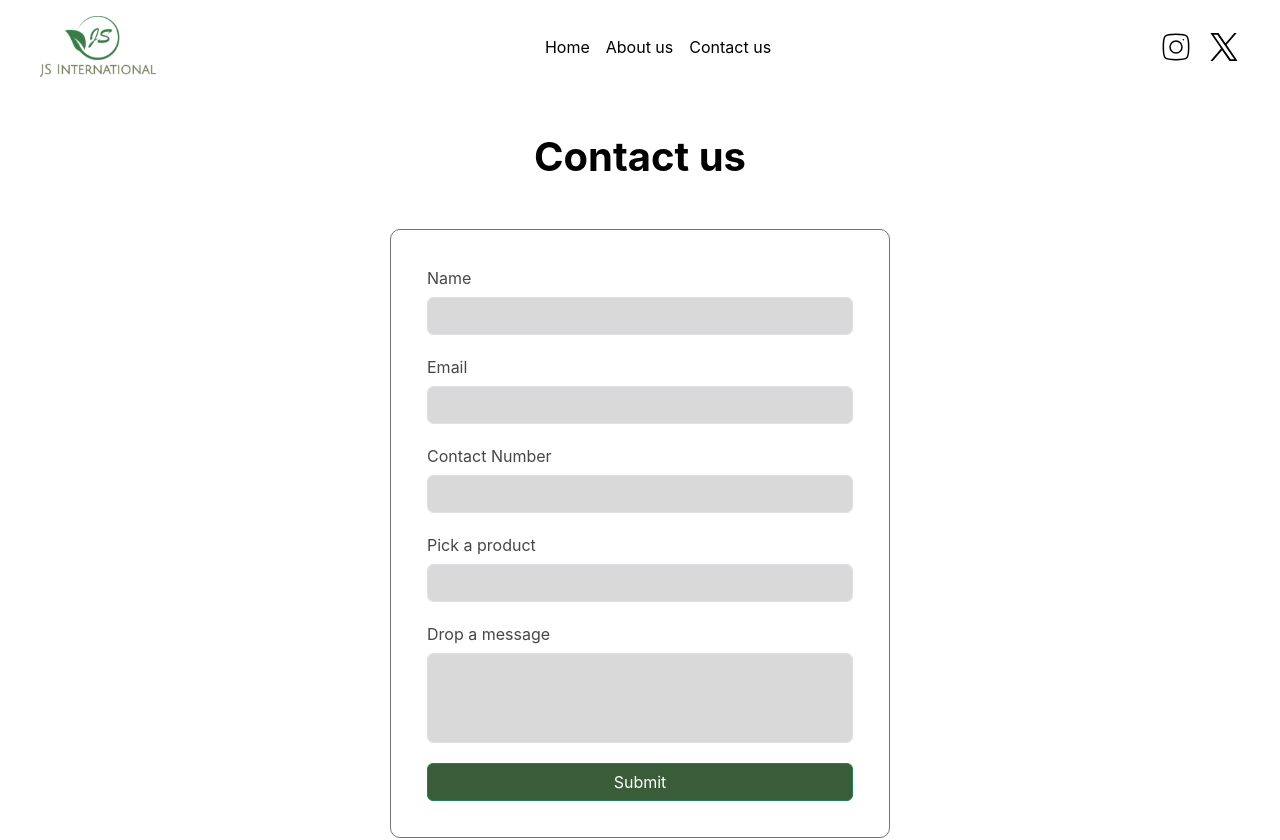
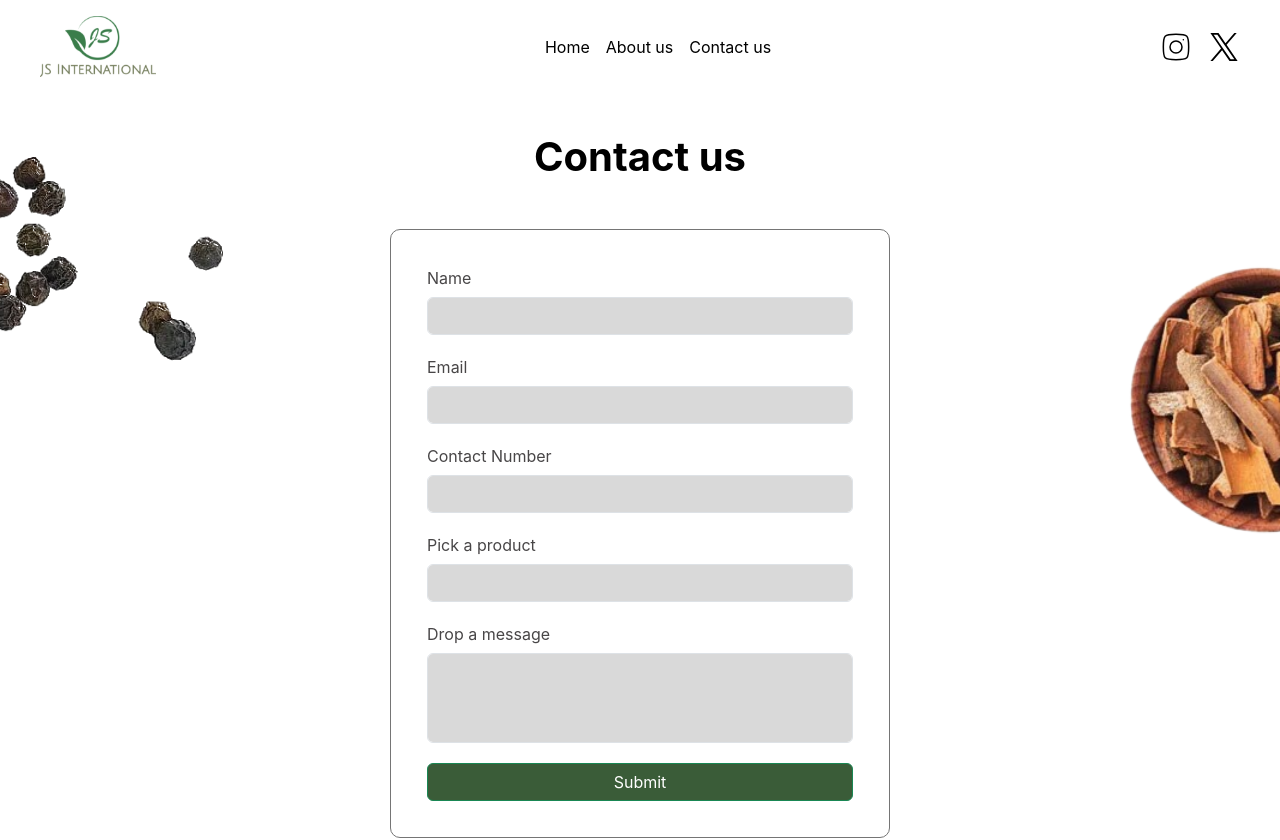
Before and after one commit to sai-kiran77/kokospices, a React (Create React App) app: page /contact in a window 1280 px wide. Shown: the top 840 px of the page. Built offline with nearby package versions, Linux system fonts and the light colour scheme.

Commit message:
Add images to FormComponent

```diff
--- a/src/FormComponent.css
+++ b/src/components/FormComponent.css
@@ -29,3 +29,16 @@
 .btn-clr{
   background-color: #3A5C38;
 }
+
+.pepper-image{
+  position: absolute;
+  left: -100px;
+  height: 250px;
+}
+
+.product-image{
+  position: absolute;
+  right: 0px;
+  bottom: 250px;
+  height: 300px;
+}
--- a/src/FormComponent.jsx
+++ b/src/components/FormComponent.jsx
@@ -1,9 +1,13 @@
 import React from 'react';
 import './FormComponent.css';
+import pepperPlaceholder from '../assets/pepper-placeholder.svg';
+import productPlaceholder from '../assets/product-thumb3.svg';
 
 function FormComponent() {
   return (
     <div className="container mt-5 text-center">
+    <img src={pepperPlaceholder} className="pepper-image" />
+    <img src={productPlaceholder} className="product-image" />
     <h1 className='mb-5' style={{color: "black", fontWeight: "bold"}}> Contact us </h1>
       <div className="card" style={{ width: '500px', margin: 'auto', padding: '20px', borderRadius: '10px' , borderColor: '#757575'}}>
         <div className="card-body">
--- a/src/pages/Contact.jsx
+++ b/src/pages/Contact.jsx
@@ -1,5 +1,5 @@
 import React from 'react';
-import FormComponent from '../FormComponent';
+import FormComponent from '../components/FormComponent';
 
 function Contact() {
   return (
```
